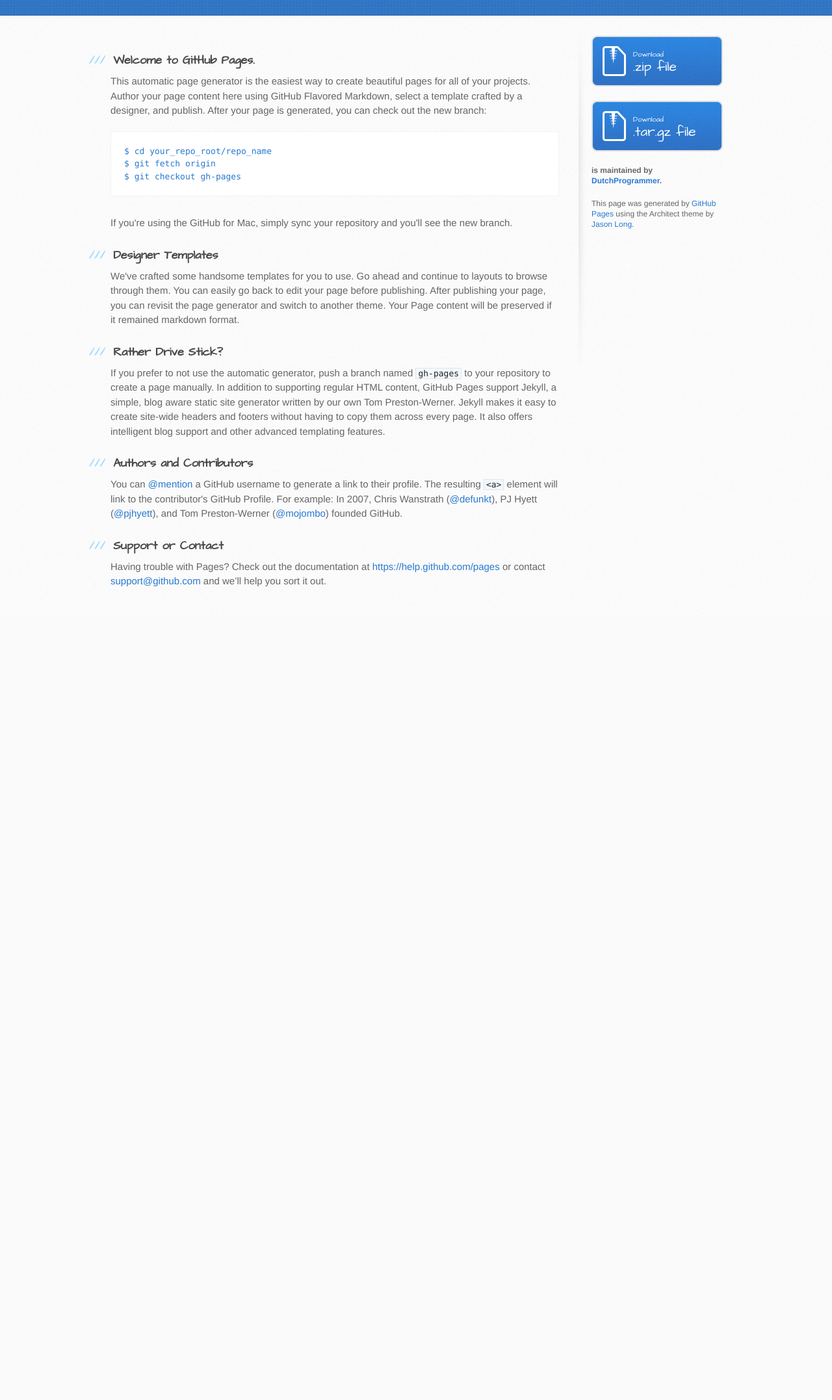
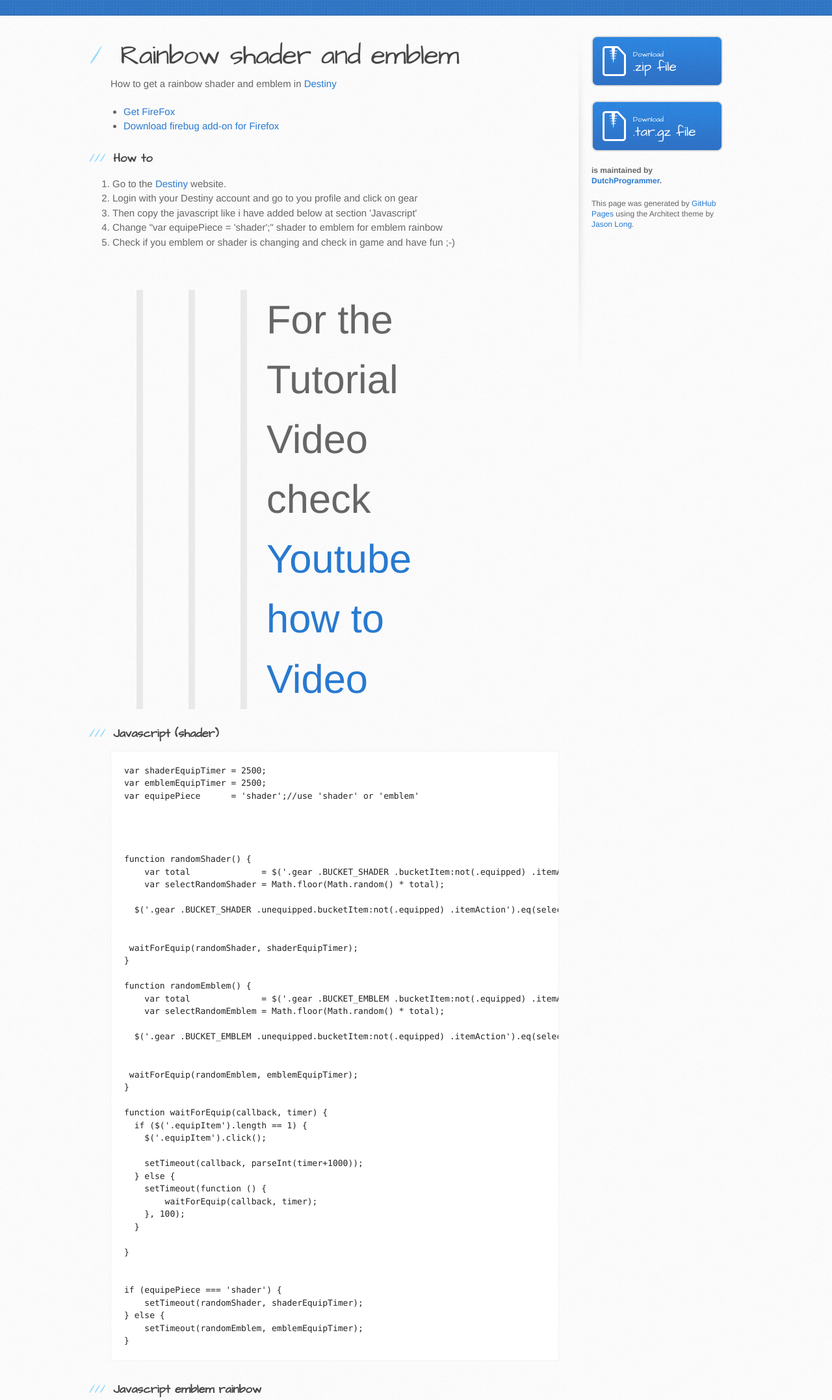
Before and after one commit to DutchProgrammer/RainBowShader-in-destiny, a plain HTML site: page index.html in a window 1280 px wide. Shown: the part 249-2403 px from the top of the page at 65% size. Before the commit the page ends 1197 px from the top, so only its background shows below. Drawn offline with Linux system fonts and the light colour scheme.

```diff
--- a/index.html
+++ b/index.html
@@ -28,37 +28,140 @@
     <div id="content-wrapper">
       <div class="inner clearfix">
         <section id="main-content">
-          <h3>
-<a id="welcome-to-github-pages" class="anchor" href="#welcome-to-github-pages" aria-hidden="true"><span class="octicon octicon-link"></span></a>Welcome to GitHub Pages.</h3>
+          <h1>
+<a id="rainbow-shader-and-emblem" class="anchor" href="#rainbow-shader-and-emblem" aria-hidden="true"><span class="octicon octicon-link"></span></a>Rainbow shader and emblem</h1>
 
-<p>This automatic page generator is the easiest way to create beautiful pages for all of your projects. Author your page content here using GitHub Flavored Markdown, select a template crafted by a designer, and publish. After your page is generated, you can check out the new branch:</p>
+<p>How to get a rainbow shader and emblem in <a href="https://bungie.com">Destiny</a></p>
 
-<pre><code>$ cd your_repo_root/repo_name
-$ git fetch origin
-$ git checkout gh-pages
-</code></pre>
-
-<p>If you're using the GitHub for Mac, simply sync your repository and you'll see the new branch.</p>
+<ul>
+<li><a href="https://www.mozilla.org/nl/firefox/new/">Get FireFox</a></li>
+<li><a href="https://addons.mozilla.org/nl/firefox/addon/firebug/">Download firebug add-on for Firefox</a></li>
+</ul>
 
 <h3>
-<a id="designer-templates" class="anchor" href="#designer-templates" aria-hidden="true"><span class="octicon octicon-link"></span></a>Designer Templates</h3>
+<a id="how-to" class="anchor" href="#how-to" aria-hidden="true"><span class="octicon octicon-link"></span></a>How to</h3>
 
-<p>We've crafted some handsome templates for you to use. Go ahead and continue to layouts to browse through them. You can easily go back to edit your page before publishing. After publishing your page, you can revisit the page generator and switch to another theme. Your Page content will be preserved if it remained markdown format.</p>
+<ol>
+<li>Go to the <a href="https://bungie.com">Destiny</a> website.</li>
+<li>Login with your Destiny account and go to you profile and click on gear</li>
+<li>Then copy the javascript like i have added below at section 'Javascript'</li>
+<li>Change "var equipePiece      = 'shader';"  shader to emblem for emblem rainbow</li>
+<li>Check if you emblem or shader is changing and check in game and have fun ;-)</li>
+</ol>
+
+<blockquote>
+<blockquote>
+<blockquote>
+<p>For the Tutorial Video check
+<a href="http://youtu.be/gSn9Bedxa7g">Youtube how to Video</a></p>
+</blockquote>
+</blockquote>
+</blockquote>
 
 <h3>
-<a id="rather-drive-stick" class="anchor" href="#rather-drive-stick" aria-hidden="true"><span class="octicon octicon-link"></span></a>Rather Drive Stick?</h3>
+<a id="javascript-shader" class="anchor" href="#javascript-shader" aria-hidden="true"><span class="octicon octicon-link"></span></a>Javascript (shader)</h3>
 
-<p>If you prefer to not use the automatic generator, push a branch named <code>gh-pages</code> to your repository to create a page manually. In addition to supporting regular HTML content, GitHub Pages support Jekyll, a simple, blog aware static site generator written by our own Tom Preston-Werner. Jekyll makes it easy to create site-wide headers and footers without having to copy them across every page. It also offers intelligent blog support and other advanced templating features.</p>
+<div class="highlight highlight-js"><pre><span class="pl-k">var</span> shaderEquipTimer <span class="pl-k">=</span> <span class="pl-c1">2500</span>;
+<span class="pl-k">var</span> emblemEquipTimer <span class="pl-k">=</span> <span class="pl-c1">2500</span>;
+<span class="pl-k">var</span> equipePiece      <span class="pl-k">=</span> <span class="pl-s"><span class="pl-pds">'</span>shader<span class="pl-pds">'</span></span>;<span class="pl-c">//use 'shader' or 'emblem'</span>
+
+
+
+
+<span class="pl-k">function</span> <span class="pl-en">randomShader</span>() {
+    <span class="pl-k">var</span> total              <span class="pl-k">=</span> $(<span class="pl-s"><span class="pl-pds">'</span>.gear .BUCKET_SHADER .bucketItem:not(.equipped) .itemAction<span class="pl-pds">'</span></span>).<span class="pl-c1">length</span>;
+    <span class="pl-k">var</span> selectRandomShader <span class="pl-k">=</span> <span class="pl-c1">Math</span>.<span class="pl-c1">floor</span>(<span class="pl-c1">Math</span>.<span class="pl-c1">random</span>() <span class="pl-k">*</span> total);
+
+  $(<span class="pl-s"><span class="pl-pds">'</span>.gear .BUCKET_SHADER .unequipped.bucketItem:not(.equipped) .itemAction<span class="pl-pds">'</span></span>).eq(selectRandomShader).<span class="pl-c1">click</span>();
+
+
+ waitForEquip(randomShader, shaderEquipTimer);
+}
+
+<span class="pl-k">function</span> <span class="pl-en">randomEmblem</span>() {
+    <span class="pl-k">var</span> total              <span class="pl-k">=</span> $(<span class="pl-s"><span class="pl-pds">'</span>.gear .BUCKET_EMBLEM .bucketItem:not(.equipped) .itemAction<span class="pl-pds">'</span></span>).<span class="pl-c1">length</span>;
+    <span class="pl-k">var</span> selectRandomEmblem <span class="pl-k">=</span> <span class="pl-c1">Math</span>.<span class="pl-c1">floor</span>(<span class="pl-c1">Math</span>.<span class="pl-c1">random</span>() <span class="pl-k">*</span> total);
+
+  $(<span class="pl-s"><span class="pl-pds">'</span>.gear .BUCKET_EMBLEM .unequipped.bucketItem:not(.equipped) .itemAction<span class="pl-pds">'</span></span>).eq(selectRandomEmblem).<span class="pl-c1">click</span>();
+
+
+ waitForEquip(randomEmblem, emblemEquipTimer);
+}
+
+<span class="pl-k">function</span> <span class="pl-en">waitForEquip</span>(<span class="pl-smi">callback</span>, <span class="pl-smi">timer</span>) {
+  <span class="pl-k">if</span> ($(<span class="pl-s"><span class="pl-pds">'</span>.equipItem<span class="pl-pds">'</span></span>).<span class="pl-c1">length</span> <span class="pl-k">==</span> <span class="pl-c1">1</span>) {
+    $(<span class="pl-s"><span class="pl-pds">'</span>.equipItem<span class="pl-pds">'</span></span>).<span class="pl-c1">click</span>();
+
+    <span class="pl-c1">setTimeout</span>(callback, <span class="pl-c1">parseInt</span>(timer<span class="pl-k">+</span><span class="pl-c1">1000</span>));
+  } <span class="pl-k">else</span> {
+    <span class="pl-c1">setTimeout</span>(<span class="pl-k">function</span> () {
+        waitForEquip(callback, timer);
+    }, <span class="pl-c1">100</span>);
+  }
+
+}
+
+
+<span class="pl-k">if</span> (equipePiece <span class="pl-k">===</span> <span class="pl-s"><span class="pl-pds">'</span>shader<span class="pl-pds">'</span></span>) {
+    <span class="pl-c1">setTimeout</span>(randomShader, shaderEquipTimer);
+} <span class="pl-k">else</span> {
+    <span class="pl-c1">setTimeout</span>(randomEmblem, emblemEquipTimer);
+}</pre></div>
 
 <h3>
-<a id="authors-and-contributors" class="anchor" href="#authors-and-contributors" aria-hidden="true"><span class="octicon octicon-link"></span></a>Authors and Contributors</h3>
+<a id="javascript-emblem-rainbow" class="anchor" href="#javascript-emblem-rainbow" aria-hidden="true"><span class="octicon octicon-link"></span></a>Javascript emblem rainbow</h3>
 
-<p>You can <a href="https://github.com/blog/821" class="user-mention">@mention</a> a GitHub username to generate a link to their profile. The resulting <code>&lt;a&gt;</code> element will link to the contributor's GitHub Profile. For example: In 2007, Chris Wanstrath (<a href="https://github.com/defunkt" class="user-mention">@defunkt</a>), PJ Hyett (<a href="https://github.com/pjhyett" class="user-mention">@pjhyett</a>), and Tom Preston-Werner (<a href="https://github.com/mojombo" class="user-mention">@mojombo</a>) founded GitHub.</p>
+<div class="highlight highlight-js"><pre><span class="pl-k">var</span> shaderEquipTimer <span class="pl-k">=</span> <span class="pl-c1">2500</span>;
+<span class="pl-k">var</span> emblemEquipTimer <span class="pl-k">=</span> <span class="pl-c1">2500</span>;
+<span class="pl-k">var</span> equipePiece      <span class="pl-k">=</span> <span class="pl-s"><span class="pl-pds">'</span>emblem<span class="pl-pds">'</span></span>;<span class="pl-c">//use 'shader' or 'emblem'</span>
+
+
+
+
+<span class="pl-k">function</span> <span class="pl-en">randomShader</span>() {
+    <span class="pl-k">var</span> total              <span class="pl-k">=</span> $(<span class="pl-s"><span class="pl-pds">'</span>.gear .BUCKET_SHADER .bucketItem:not(.equipped) .itemAction<span class="pl-pds">'</span></span>).<span class="pl-c1">length</span>;
+    <span class="pl-k">var</span> selectRandomShader <span class="pl-k">=</span> <span class="pl-c1">Math</span>.<span class="pl-c1">floor</span>(<span class="pl-c1">Math</span>.<span class="pl-c1">random</span>() <span class="pl-k">*</span> total);
+
+  $(<span class="pl-s"><span class="pl-pds">'</span>.gear .BUCKET_SHADER .unequipped.bucketItem:not(.equipped) .itemAction<span class="pl-pds">'</span></span>).eq(selectRandomShader).<span class="pl-c1">click</span>();
+
+
+ waitForEquip(randomShader, shaderEquipTimer);
+}
+
+<span class="pl-k">function</span> <span class="pl-en">randomEmblem</span>() {
+    <span class="pl-k">var</span> total              <span class="pl-k">=</span> $(<span class="pl-s"><span class="pl-pds">'</span>.gear .BUCKET_EMBLEM .bucketItem:not(.equipped) .itemAction<span class="pl-pds">'</span></span>).<span class="pl-c1">length</span>;
+    <span class="pl-k">var</span> selectRandomEmblem <span class="pl-k">=</span> <span class="pl-c1">Math</span>.<span class="pl-c1">floor</span>(<span class="pl-c1">Math</span>.<span class="pl-c1">random</span>() <span class="pl-k">*</span> total);
+
+  $(<span class="pl-s"><span class="pl-pds">'</span>.gear .BUCKET_EMBLEM .unequipped.bucketItem:not(.equipped) .itemAction<span class="pl-pds">'</span></span>).eq(selectRandomEmblem).<span class="pl-c1">click</span>();
+
+
+ waitForEquip(randomEmblem, emblemEquipTimer);
+}
+
+<span class="pl-k">function</span> <span class="pl-en">waitForEquip</span>(<span class="pl-smi">callback</span>, <span class="pl-smi">timer</span>) {
+  <span class="pl-k">if</span> ($(<span class="pl-s"><span class="pl-pds">'</span>.equipItem<span class="pl-pds">'</span></span>).<span class="pl-c1">length</span> <span class="pl-k">==</span> <span class="pl-c1">1</span>) {
+    $(<span class="pl-s"><span class="pl-pds">'</span>.equipItem<span class="pl-pds">'</span></span>).<span class="pl-c1">click</span>();
+
+    <span class="pl-c1">setTimeout</span>(callback, <span class="pl-c1">parseInt</span>(timer<span class="pl-k">+</span><span class="pl-c1">1000</span>));
+  } <span class="pl-k">else</span> {
+    <span class="pl-c1">setTimeout</span>(<span class="pl-k">function</span> () {
+        waitForEquip(callback, timer);
+    }, <span class="pl-c1">100</span>);
+  }
+
+}
+
+
+<span class="pl-k">if</span> (equipePiece <span class="pl-k">===</span> <span class="pl-s"><span class="pl-pds">'</span>shader<span class="pl-pds">'</span></span>) {
+    <span class="pl-c1">setTimeout</span>(randomShader, shaderEquipTimer);
+} <span class="pl-k">else</span> {
+    <span class="pl-c1">setTimeout</span>(randomEmblem, emblemEquipTimer);
+}</pre></div>
 
 <h3>
-<a id="support-or-contact" class="anchor" href="#support-or-contact" aria-hidden="true"><span class="octicon octicon-link"></span></a>Support or Contact</h3>
+<a id="version" class="anchor" href="#version" aria-hidden="true"><span class="octicon octicon-link"></span></a>Version</h3>
 
-<p>Having trouble with Pages? Check out the documentation at <a href="https://help.github.com/pages">https://help.github.com/pages</a> or contact <a href="mailto:support@github.com">support@github.com</a> and we’ll help you sort it out.</p>
+<p>1.0.0</p>
         </section>
 
         <aside id="sidebar">
```
Also changed, not shown: params.json (+1 -1 lines).
